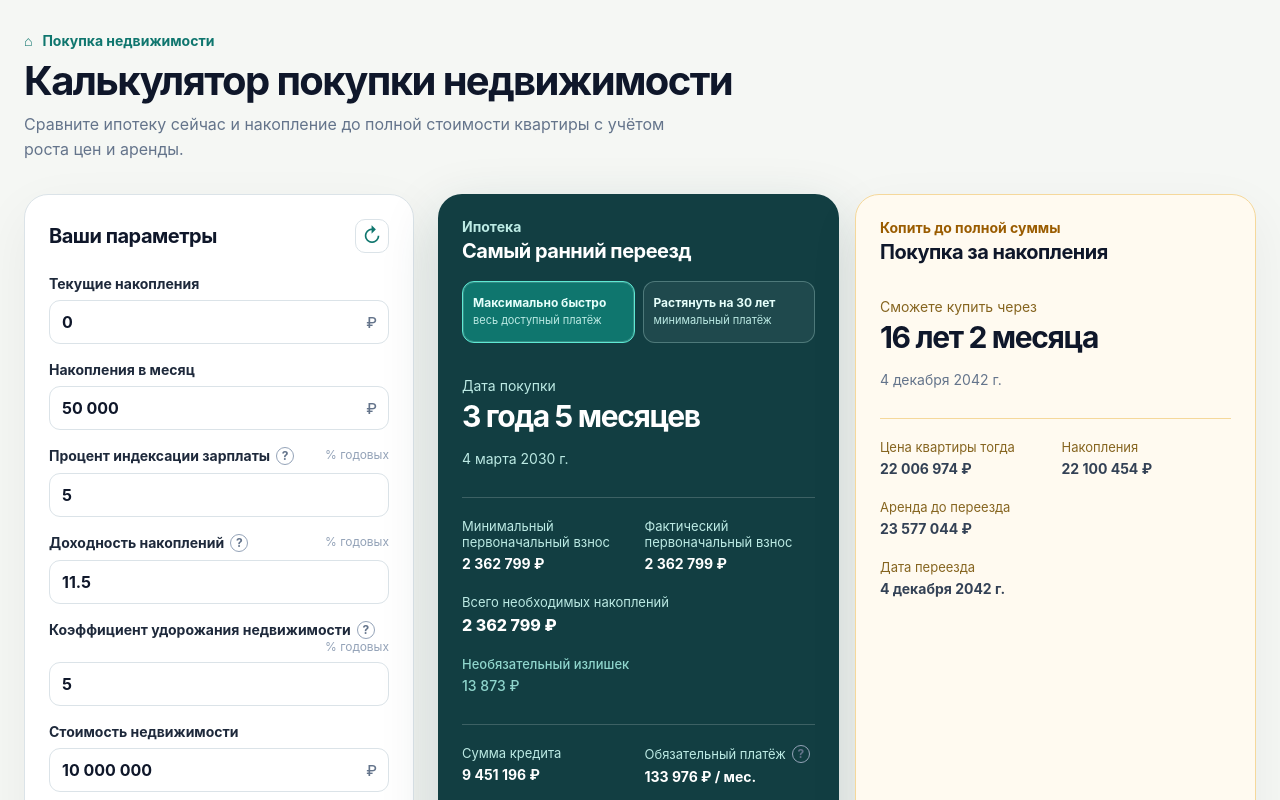
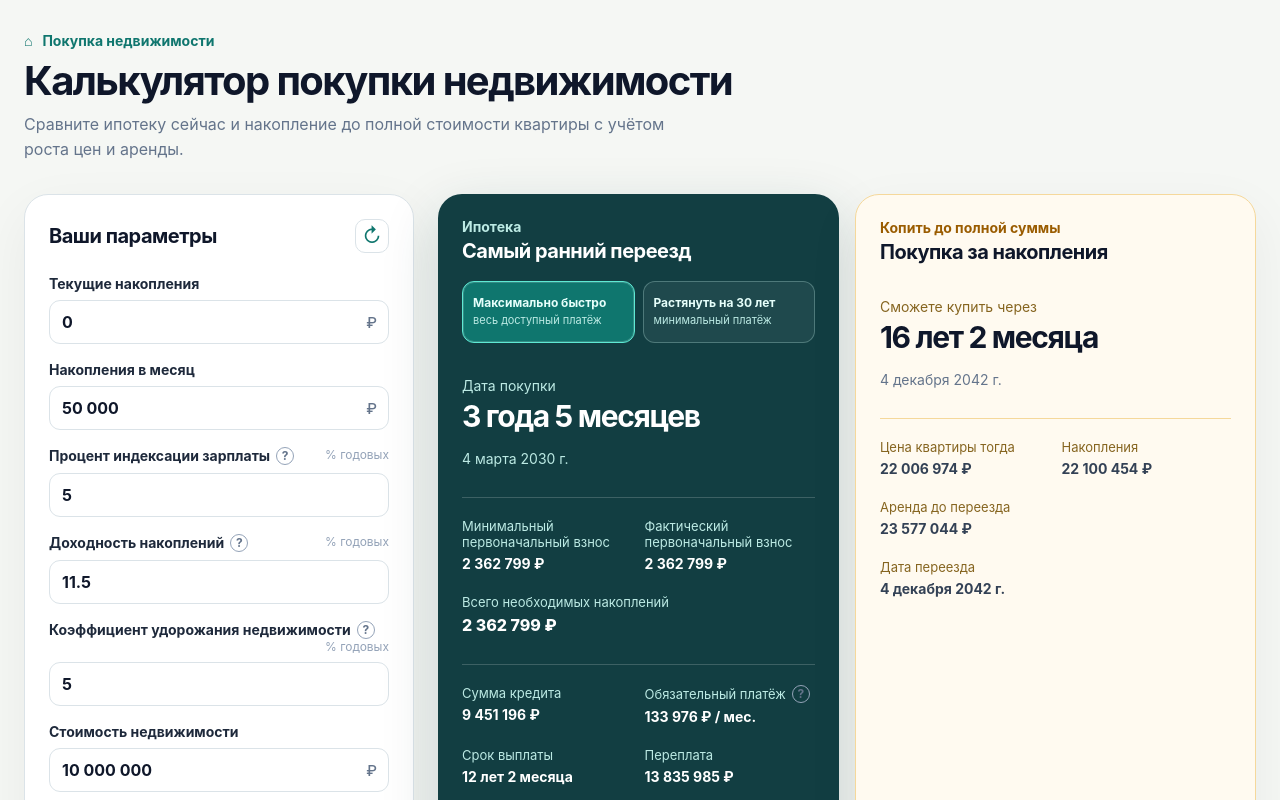
Before and after one commit to Vchekryzhov/home-purchase-calculator, a Vue app: page / in a window 1280 px wide. Shown: the top 800 px of the page. Built offline with nearby package versions, Linux system fonts and the light colour scheme.

Commit message:
Drop the optional-surplus row from the earliest-move card (#19)

```diff
--- a/src/App.vue
+++ b/src/App.vue
@@ -195,7 +195,6 @@ onMounted(() => { const context = document.modelContext; if (!context?.registerT
         <div v-if="renovationNeeded"><dt><span class="field-title">Накопить на ремонт <span class="hint" tabindex="0" aria-label="Что значит накопить на ремонт">?<span class="hint-popover" role="tooltip">Начальный запас, с которым нужно выйти к сделке: он рассчитан после учёта будущего свободного дохода и доходности накоплений. Это не полная стоимость ремонта и не часть, которую оплатит будущий доход, — свободный доход после аренды и платежа по кредиту сам покрывает часть равных платежей, а этот запас закрывает остальное.</span></span></span></dt><dd>{{ money.format(plan.savingsGoal.renovationSavings) }}</dd></div>
         <div v-if="renovationNeeded"><dt>Резерв на временный дефицит</dt><dd>{{ money.format(plan.savingsGoal.deficitReserve) }}</dd></div>
         <div class="wide goal-total"><dt>Всего необходимых накоплений</dt><dd>{{ money.format(plan.savingsGoal.totalRequiredSavings) }}</dd></div>
-        <div v-if="plan.savingsGoal.optionalSurplus > 0" class="wide goal-surplus"><dt>Необязательный излишек</dt><dd>{{ money.format(plan.savingsGoal.optionalSurplus) }}</dd></div>
       </dl>
       <p v-if="renovationNeeded" class="goal-caption">Необходимые накопления на ремонт и резерв учтены в датах покупки и переезда</p>
       <dl>
--- a/src/style.css
+++ b/src/style.css
@@ -42,7 +42,6 @@ input:focus { outline: 3px solid #ccfbf1; border-color: #0f766e; }
 .big-label { margin: 34px 0 4px; font-size: 14px; color: #bceae4; }.cash .big-label { color: #866520; }.big { margin: 0; font-weight: 750; font-size: 30px; letter-spacing: -.045em; }
 dl { display: grid; grid-template-columns: repeat(2, minmax(0, 1fr)); gap: 20px 12px; margin: 28px 0 0; padding-top: 20px; border-top: 1px solid rgba(255,255,255,.18); }.cash dl { border-color: #f5d89b; color: #334155; }dt { font-size: 13px; color: #bceae4; }.cash dt { color: #866520; }dd { margin: 5px 0 0; font-size: 14px; font-weight: 700; line-height: 1.35; }.wide { grid-column: 1 / -1; }
 .goal-total dd { font-weight: 800; font-size: 16px; }
-.goal-surplus dt, .goal-surplus dd { color: #8fd5cc; font-weight: 500; }
 .goal-caption { margin: 12px 0 0; color: #bceae4; font-size: 12.5px; line-height: 1.5; }
 .bottom { display: grid; grid-template-columns: 1fr; gap: 16px; margin-top: 18px; }.bottom .card { min-height: auto; }
 .how { background: #f0fdfa; border-color: #b7e8dd; }.how p { line-height: 1.55; margin: 10px 0 0; color: #475569; font-size: 14px; }
```
Also changed, not shown: 2 other files (tests, documents, lock files or other folders).
